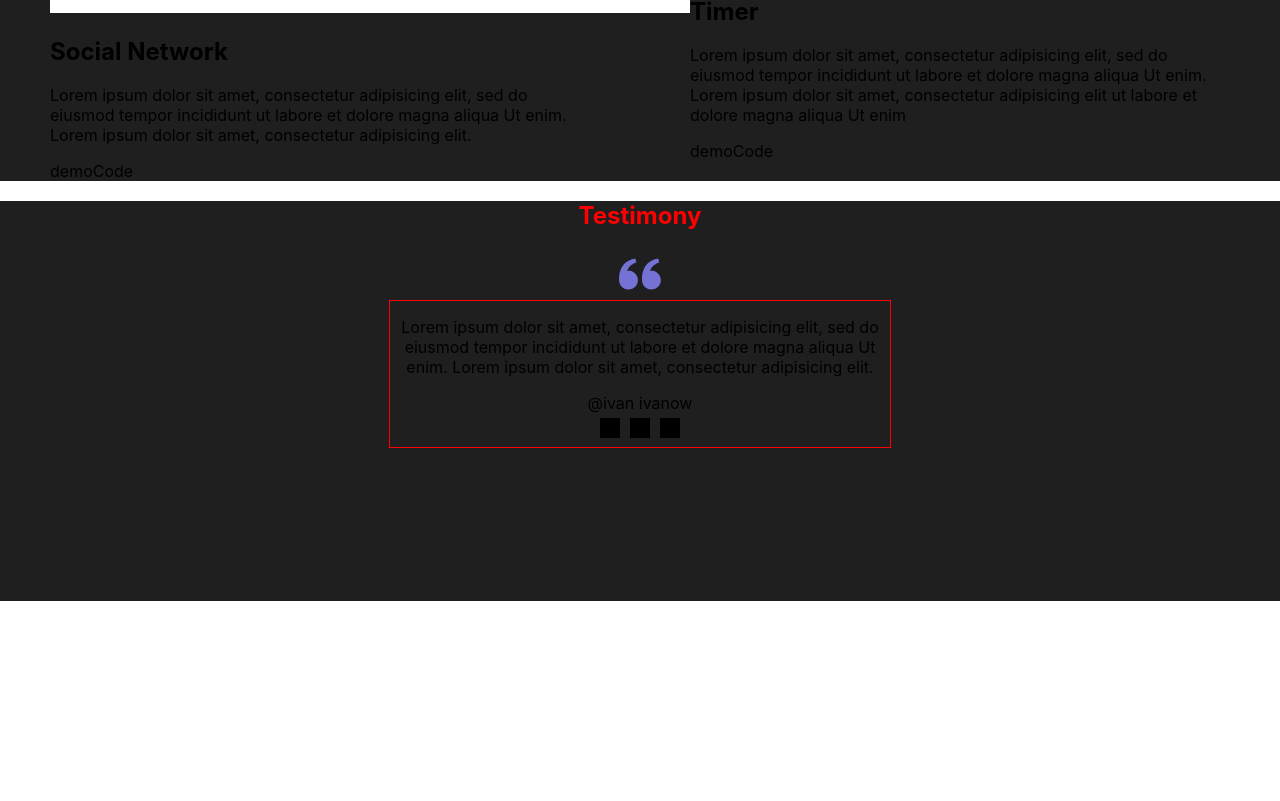
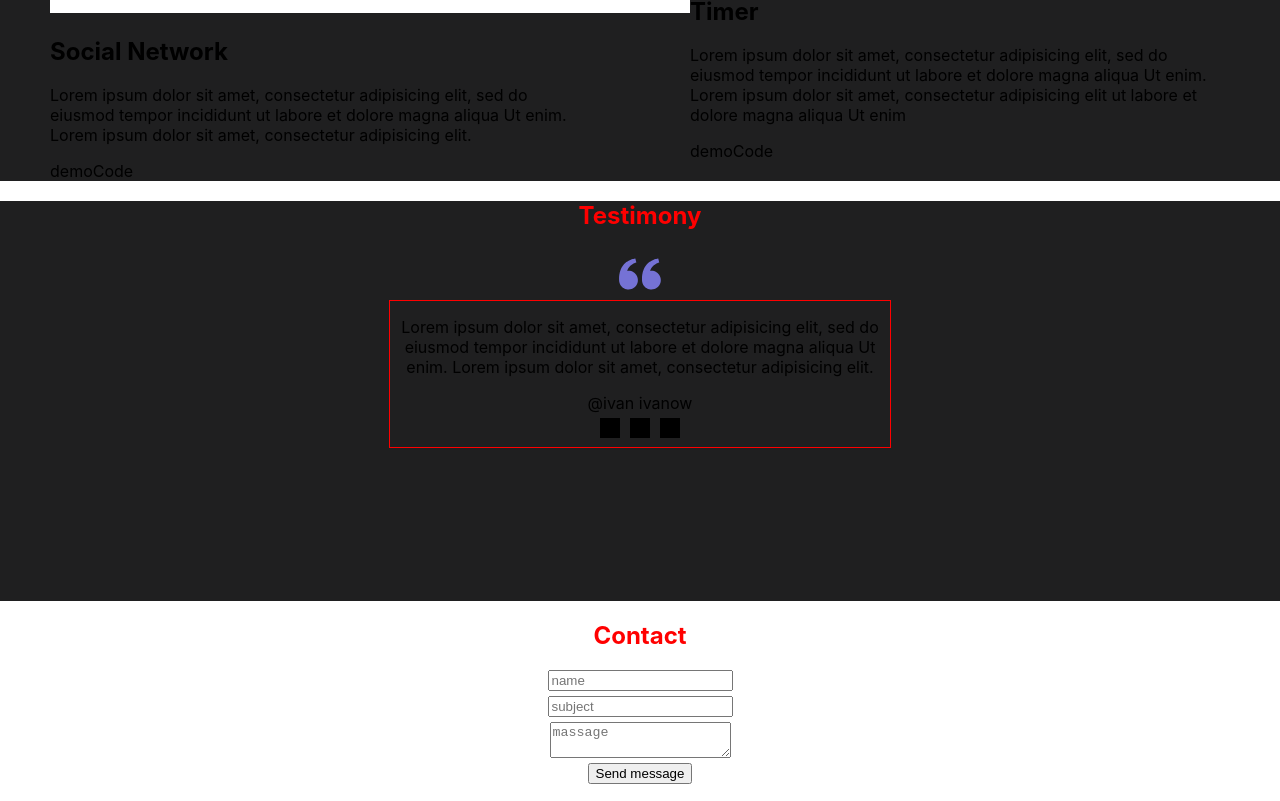
Before and after one commit to Vladseme2012/portfolio-start-project-main, a React app: page / in a window 1280 px wide. Shown: the part 6455-7256 px from the top of the page. Before the commit the page ends 7056 px from the top, so only its background shows below. Built offline with nearby package versions, Linux system fonts and the light colour scheme.

Commit message:
added component Contact

```diff
--- a/src/App.tsx
+++ b/src/App.tsx
@@ -1,5 +1,6 @@
 import './App.css';
 import { Header } from './layout/header/Header';
+import { Contact } from './layout/sections/contacts/Contact';
 import { Main } from './layout/sections/main/Main';
 import { Skills } from './layout/sections/skills/Skills';
 import { Testimony } from './layout/sections/testimony/Testimony';
@@ -13,6 +14,7 @@ function App() {
             <Skills />
             <Works />
             <Testimony />
+            <Contact />
         </div>
     );
 }
```
